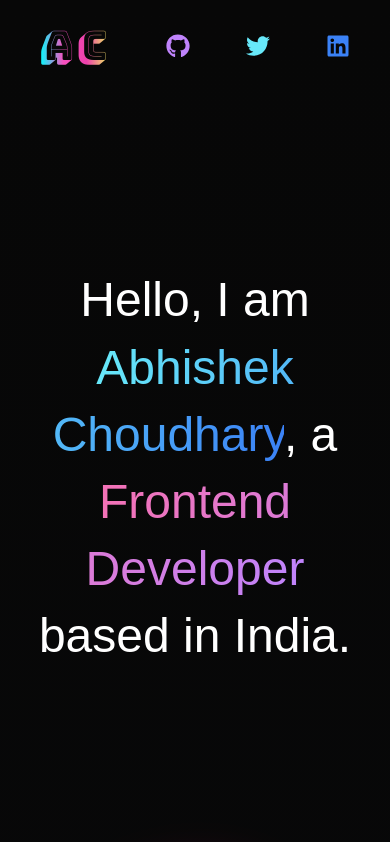
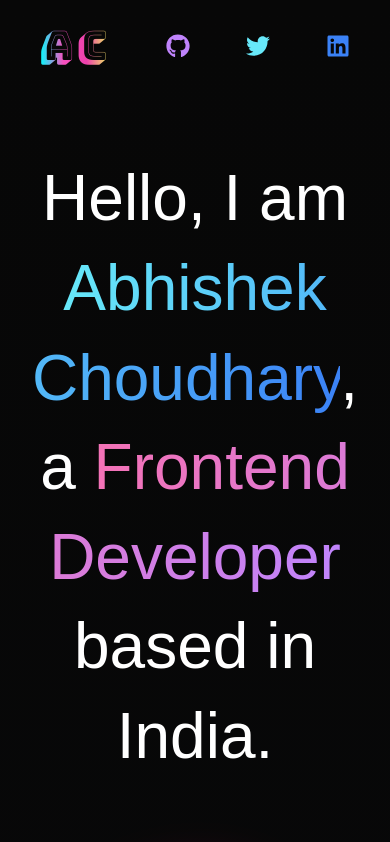
Before and after one commit to dazzlerabhi30800/portfolio-website-3, a React (Vite) app: page / in a window 390 px wide. Shown: the top 842 px of the page. Built offline with nearby package versions, Linux system fonts and the light colour scheme; a web font is replaced by a local one.

Commit message:
changed hero section font size

```diff
--- a/src/components/HeroSection.jsx
+++ b/src/components/HeroSection.jsx
@@ -5,7 +5,7 @@ const HeroSection = () => {
         data-aos="zoom-in-left"
         data-aos-duration="700"
         data-aos-anchor=".gradient--text"
-        className="font-bolder text-[3rem] md:text-[4.1rem] lg:text-[4.9rem] xl:text-[6rem] 2xl:text-[7rem] leading-[1.4] md:leading-[1.7] md:w-[26ch] my-0"
+        className="font-bolder text-[4rem] md:text-[4.5rem] lg:text-[4.9rem] xl:text-[6rem] 2xl:text-[7rem] leading-[1.4] md:leading-[1.7] md:w-[26ch] my-0"
       >
         Hello, I am{" "}
         <span className="gradient-text bg-gradient-to-r from-cyan-300 to-blue-500">
```
